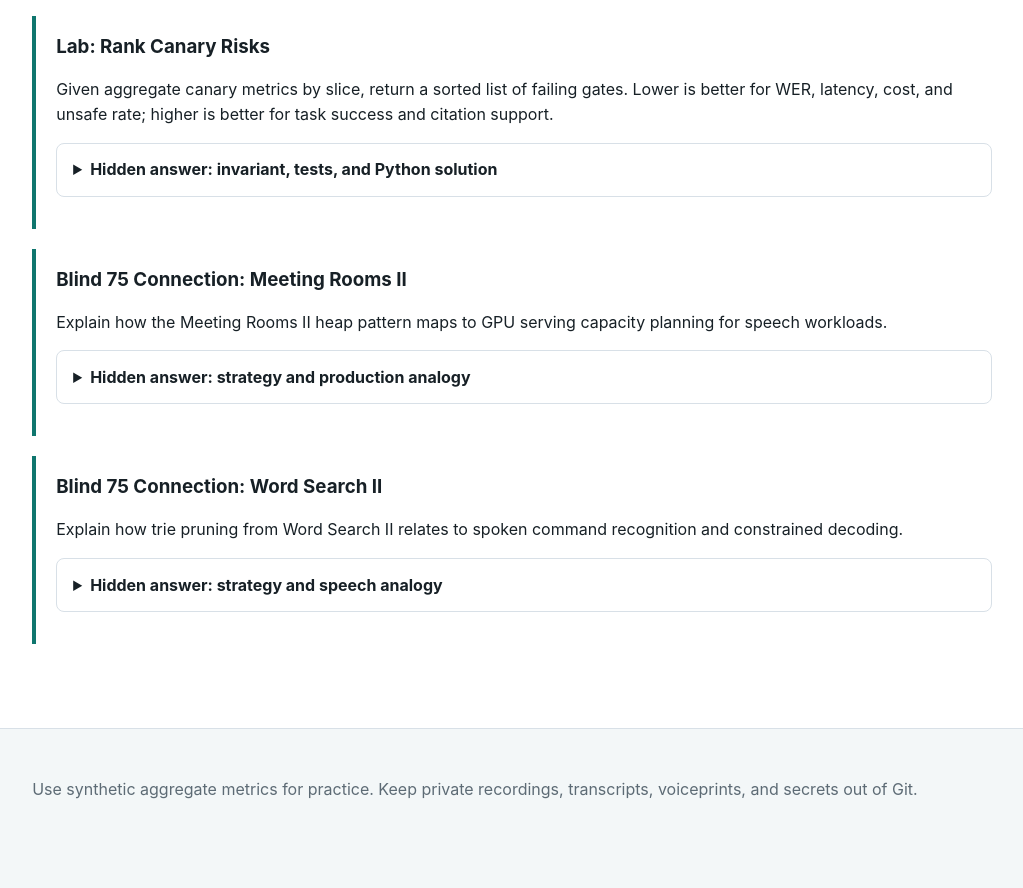
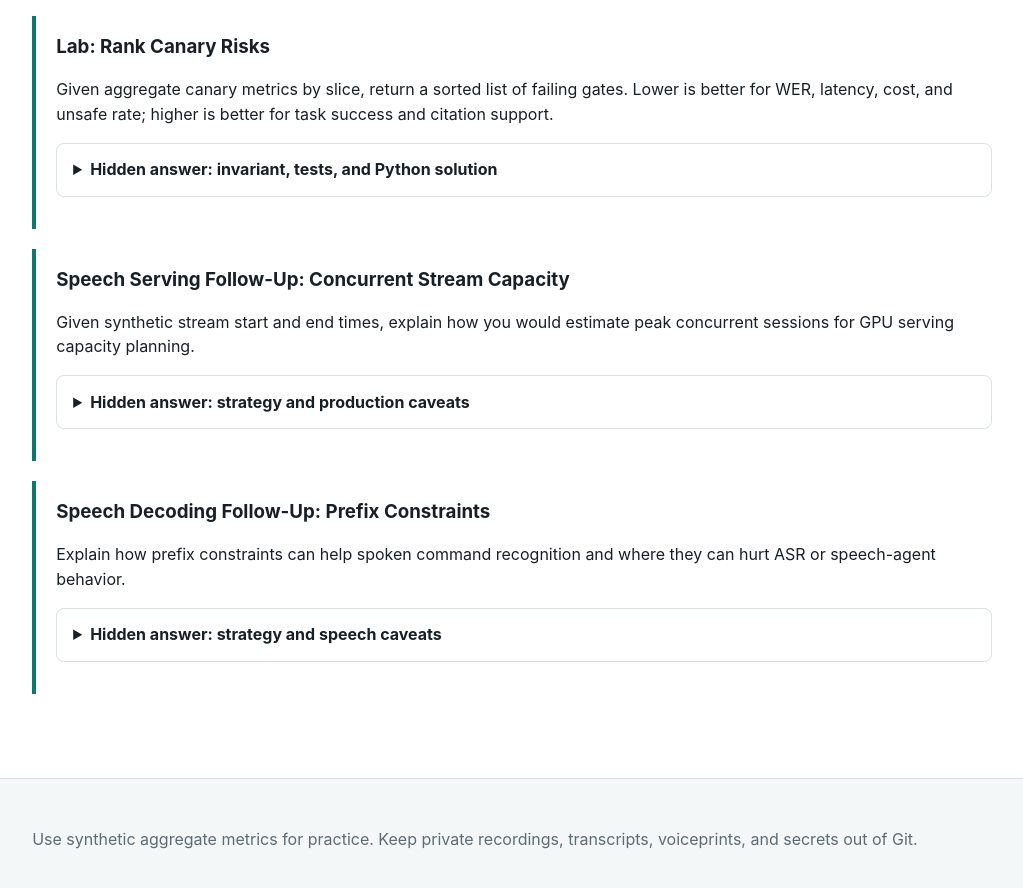
Before and after one commit to kennethli319/kennethli319.github.io, a Jekyll site: the page audio-text-ml-course/lessons/senior-speech-ai-interview-sprint.html, which Jekyll copies as it is, in a window 1280 px wide and 900 px high, scrolled down 4178 px. Shown: the top 888 px of the window, without its empty margins (19-1042 px from the left). Built offline with Jekyll 4.4.1, drawn with Linux system fonts in a browser that asks for light colours; before the commit the page ends 5028 px from its top, so only the background shows below that.

Commit message:
Update speech sprint course page

```diff
--- a/audio-text-ml-course/index.html
+++ b/audio-text-ml-course/index.html
@@ -252,7 +252,7 @@
           <span>25</span>
           <h3>Speech AI Interview Sprint</h3>
           <p>Timed capstone prompts for speech system design, R&amp;D judgment, production incidents, serving platforms, MLOps, and coding follow-ups.</p>
-          <p class="lab">Lab: rank canary rollout risks and connect Blind 75 patterns to speech serving capacity and constrained decoding.</p>
+          <p class="lab">Lab: rank canary rollout risks and explain speech serving capacity and constrained-decoding follow-ups.</p>
           <p><a class="lesson-link" href="lessons/senior-speech-ai-interview-sprint.html">Open lesson: advanced speech AI interview sprint</a></p>
         </article>
         <article>
--- a/audio-text-ml-course/lessons/senior-speech-ai-interview-sprint.html
+++ b/audio-text-ml-course/lessons/senior-speech-ai-interview-sprint.html
@@ -295,34 +295,38 @@
           <p>
             Invariant: every slice is judged against its own configured budgets,
             and severity is normalized so different metric units can be sorted
-            together. Test missing metrics, exactly-on-threshold values,
-            lower-is-better metrics, higher-is-better metrics, and multiple
-            failures in the same slice.
+            together. Validate gate definitions before scoring. Test missing
+            metrics, exactly-on-threshold values, lower-is-better metrics,
+            higher-is-better metrics, invalid gates, and multiple failures in
+            the same slice.
           </p>
           <pre><code class="language-python">def rank_canary_risks(slices, gates):
     failures = []
     for slice_name, metrics in slices.items():
         for metric, gate in gates.items():
+            direction = gate.get("direction")
+            threshold = gate.get("threshold")
+            if direction not in {"max", "min"}:
+                raise ValueError(f"unknown direction for {metric}: {direction}")
+            if not isinstance(threshold, (int, float)) or threshold == 0:
+                raise ValueError(f"threshold for {metric} must be a non-zero number")
+
             if metric not in metrics:
                 failures.append((float("inf"), slice_name, metric, "missing"))
                 continue
 
             value = metrics[metric]
-            direction = gate["direction"]
-            threshold = gate["threshold"]
 
             if direction == "max":
                 over = value - threshold
                 if over &gt; 0:
                     severity = over / max(abs(threshold), 1e-9)
                     failures.append((severity, slice_name, metric, value))
-            elif direction == "min":
+            else:
                 under = threshold - value
                 if under &gt; 0:
                     severity = under / max(abs(threshold), 1e-9)
                     failures.append((severity, slice_name, metric, value))
-            else:
-                raise ValueError(f"unknown direction: {direction}")
 
     failures.sort(reverse=True)
     return [
@@ -333,38 +337,41 @@
       </article>
 
       <article class="prompt">
-        <h3>Blind 75 Connection: Meeting Rooms II</h3>
+        <h3>Speech Serving Follow-Up: Concurrent Stream Capacity</h3>
         <p>
-          Explain how the Meeting Rooms II heap pattern maps to GPU serving
-          capacity planning for speech workloads.
+          Given synthetic stream start and end times, explain how you would
+          estimate peak concurrent sessions for GPU serving capacity planning.
         </p>
         <details class="qa">
-          <summary>Hidden answer: strategy and production analogy</summary>
+          <summary>Hidden answer: strategy and production caveats</summary>
           <p>
-            In the coding problem, sort intervals by start time and keep a
-            min-heap of end times; the heap size is the number of rooms needed.
-            In serving, requests or streams occupy accelerator memory and decode
-            slots for an interval. The same idea estimates peak concurrent
-            sessions, but production also needs variable token rates, queueing,
-            batching, priority classes, and safety margin.
+            Sort stream intervals by start time and keep the active end times in
+            a min-heap; the largest heap size estimates peak concurrency. In
+            serving, streams also occupy accelerator memory, decoder slots,
+            network buffers, and sometimes per-tenant quotas. A production plan
+            must add variable token rates, queueing, batching, priority classes,
+            warm capacity, and safety margin before turning the estimate into
+            replica count.
           </p>
         </details>
       </article>
 
       <article class="prompt">
-        <h3>Blind 75 Connection: Word Search II</h3>
+        <h3>Speech Decoding Follow-Up: Prefix Constraints</h3>
         <p>
-          Explain how trie pruning from Word Search II relates to spoken command
-          recognition and constrained decoding.
+          Explain how prefix constraints can help spoken command recognition and
+          where they can hurt ASR or speech-agent behavior.
         </p>
         <details class="qa">
-          <summary>Hidden answer: strategy and speech analogy</summary>
+          <summary>Hidden answer: strategy and speech caveats</summary>
           <p>
-            Word Search II uses a trie to reject impossible prefixes early and
-            avoid exploring every path. Speech systems use similar prefix
-            constraints for command grammars, contact names, entity biasing, or
-            safety-sensitive tool names. The mistake is over-constraining so the
-            decoder cannot recover from ASR noise or user paraphrases.
+            Prefix constraints can reject impossible command paths early and
+            bias decoding toward valid tool names, contact names, product SKUs,
+            or safety-sensitive actions. They are useful when the allowed action
+            space is small and explicit. The failure mode is over-constraining:
+            the decoder may not recover from ASR noise, accents, code-switching,
+            or user paraphrases, so launches need fallback paths and slice-level
+            evaluation.
           </p>
         </details>
       </article>
```
